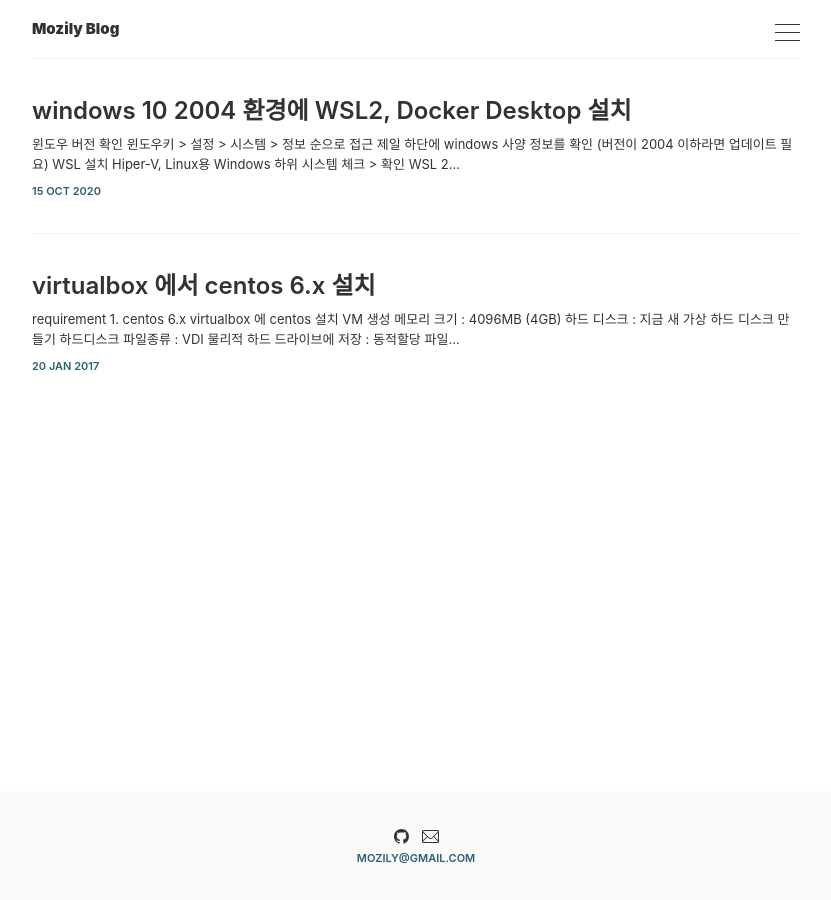
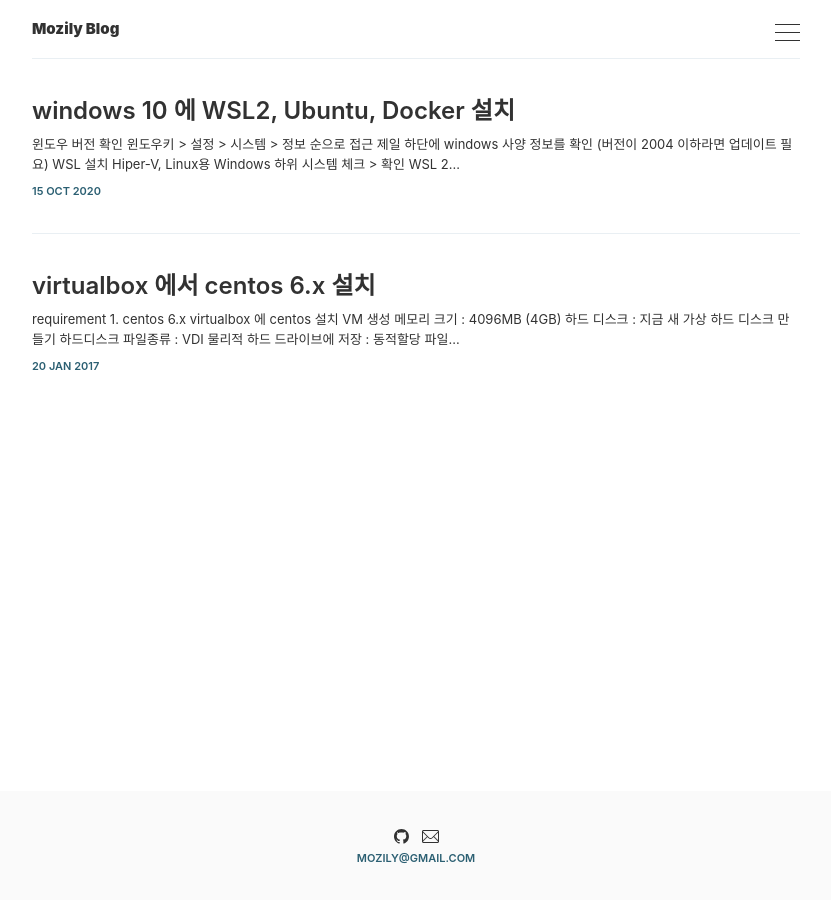
Before and after one commit to mozily/mozily.github.io, a Jekyll site: the page built from index.html, in a window 1280 px wide. Shown: the whole page, without its empty margins (224-1055 px from the left). Built offline with Jekyll 4.4.1, drawn with Linux system fonts in a browser that asks for light colours; the list of posts is cut into pages by our own code.

Commit message:
- 포스트 제목 변경

```diff
--- a/_posts/2020-10-15-wsl2-docker-desktop-install.md
+++ b/_posts/2020-10-15-wsl2-ubuntu-docker-desktop-install.md
@@ -1,7 +1,7 @@
 ---
 layout: post
 comments: true
-title: windows 10 2004 환경에 WSL2, Docker Desktop 설치
+title: windows 10 에 WSL2, Ubuntu, Docker 설치
 tags: [linux, wsl2, docker]
 ---
 
```
